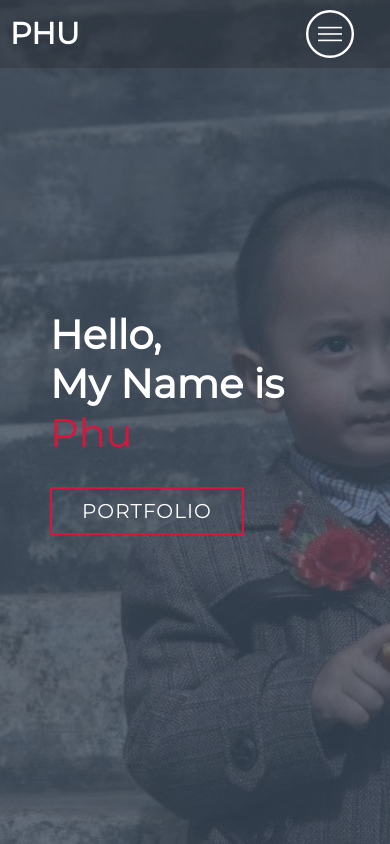
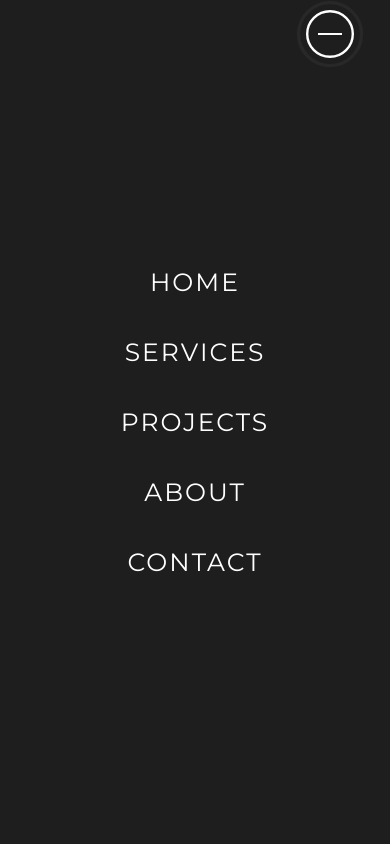
Before and after one commit to tqp2711/Website, a plain HTML site: page index.html in a window 390 px wide. Both pictures are taken after a click on the element 330 px from the left and 33 px from the top of the page. Shown: the top 844 px of the page. Drawn offline with Linux system fonts and the light colour scheme.

Commit message:
change name

```diff
--- a/app.js
+++ b/app.js
@@ -0,0 +1,25 @@
+const hamburger = document.querySelector('.header .nav-bar .nav-list .hamburger');
+const mobile_menu = document.querySelector('.header .nav-bar .nav-list ul');
+const menu_item = document.querySelectorAll('.header .nav-bar .nav-list ul li a');
+const header = document.querySelector('.header.container');
+
+hamburger.addEventListener('click', () => {
+	hamburger.classList.toggle('active');
+	mobile_menu.classList.toggle('active');
+});
+
+document.addEventListener('scroll', () => {
+	var scroll_position = window.scrollY;
+	if (scroll_position > 250) {
+		header.style.backgroundColor = '#29323c';
+	} else {
+		header.style.backgroundColor = 'transparent';
+	}
+});
+
+menu_item.forEach((item) => {
+	item.addEventListener('click', () => {
+		hamburger.classList.toggle('active');
+		mobile_menu.classList.toggle('active');
+	});
+});
--- a/index.html
+++ b/index.html
@@ -4,6 +4,7 @@
     <meta charset="UTF-8" />
     <meta name="viewport" content="width=device-width, initial-scale=1.0" />
     <link rel="stylesheet" href="style.css" />
+    <link rel="shortcut icon" href="/path/to/icons/favicon.icon">
     <title>My Website</title>
   </head>
   <body>
@@ -12,7 +13,7 @@
         <div class="nav-bar">
           <div class="brand">
             <a href="#hero">
-              <h1>Phu</h1>
+              <h1>Phus</h1>
             </a>
           </div>
           <div class="nav-list">
```
